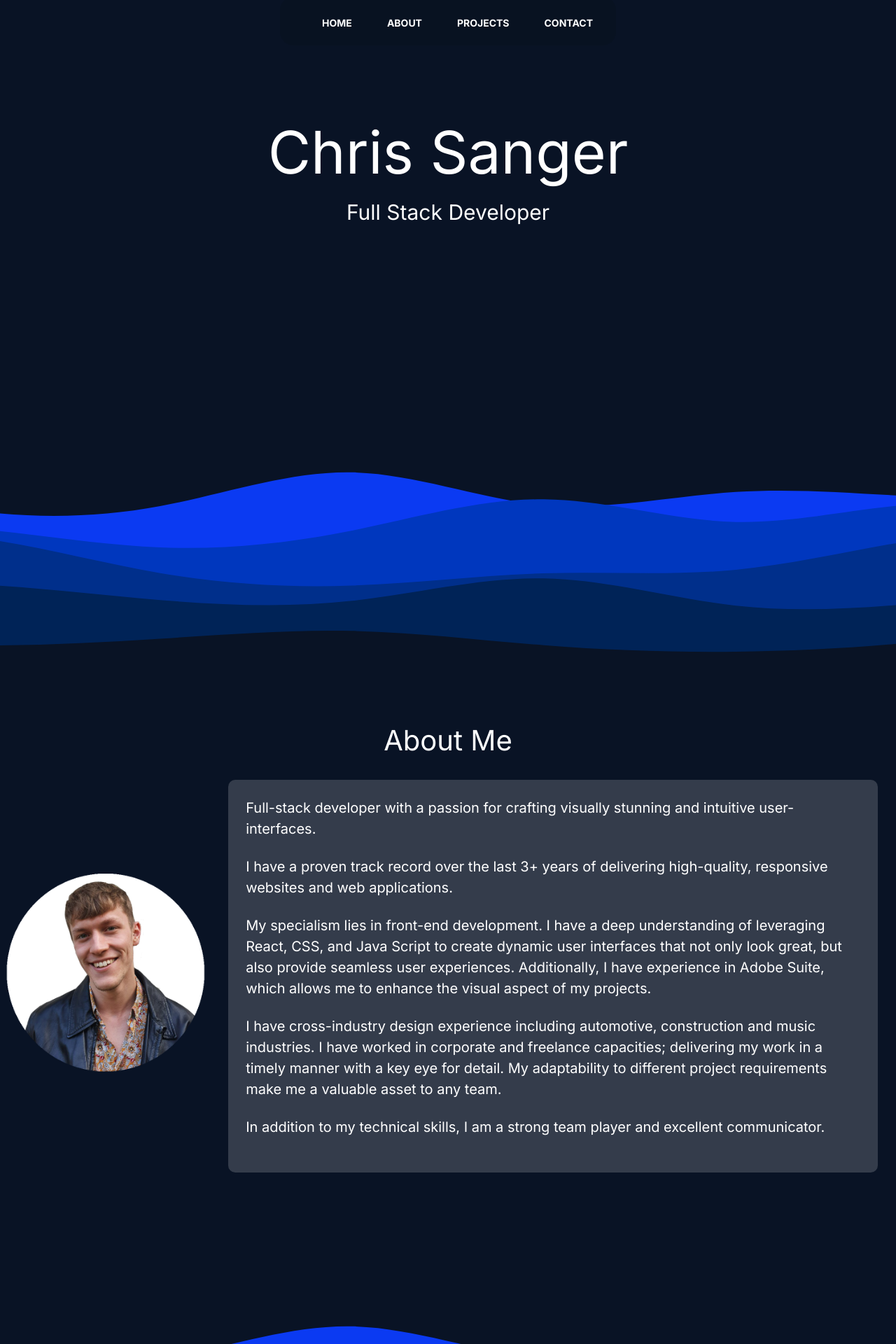
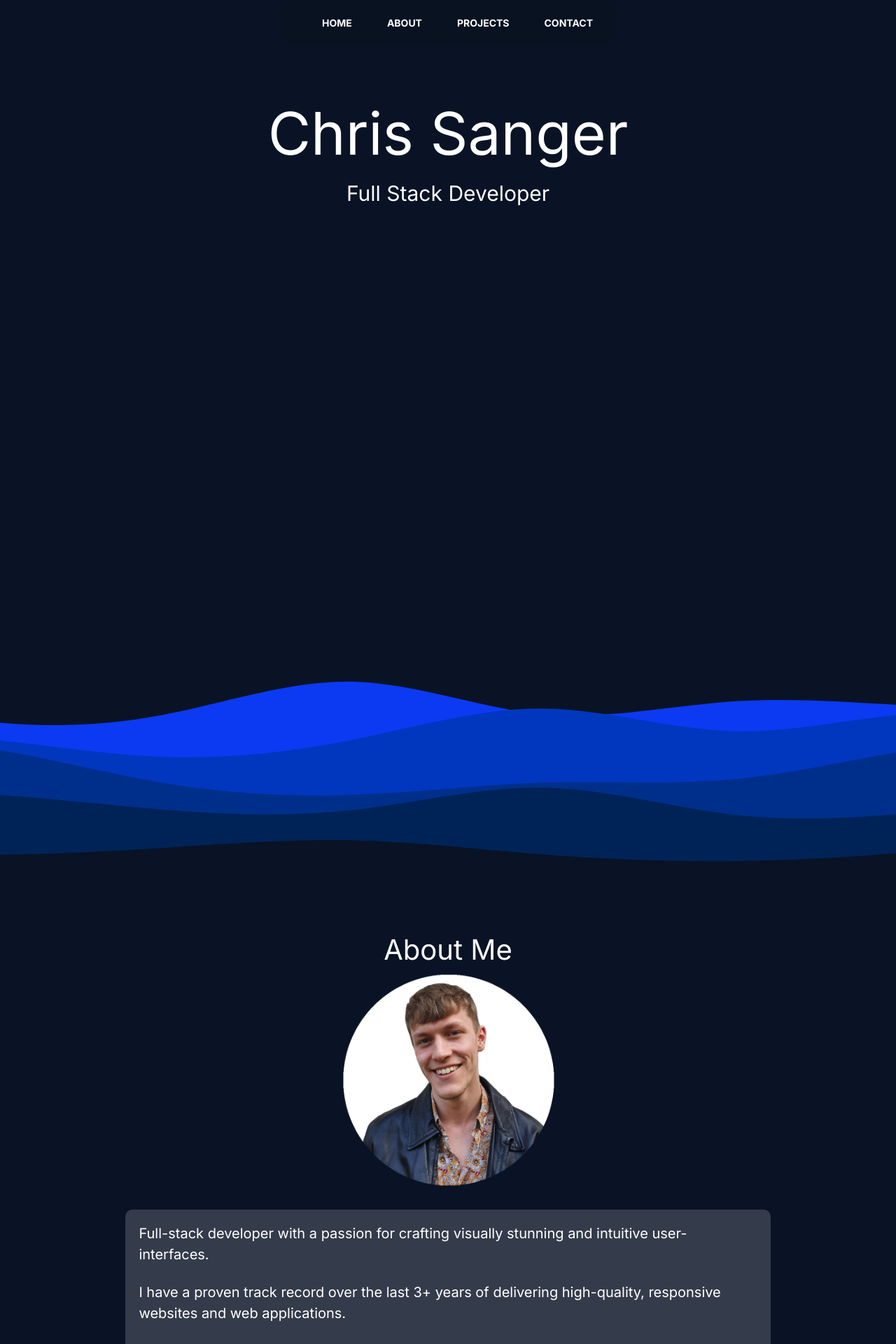
Before and after one commit to C0dingChris/Portfolio, a React (Create React App) app: page / in a window 1280 px wide. Shown: the top 1920 px of the page at 70% size. Built offline with nearby package versions, Linux system fonts and the light colour scheme.

Commit message:
Mobile version complete

```diff
--- a/src/Components/About/about.css
+++ b/src/Components/About/about.css
@@ -6,8 +6,27 @@
     margin: 2%;
     padding: 2%;
     text-align: start;
-    justify-content: center;
+
 }
+
+@media screen and (min-width: 726px) {
+    .about-wrapper {
+      display: flex;
+      flex-direction: row;
+
+
+    }
+    .about-container{
+        border-radius: 10px;
+        background-color: rgb(225, 225,225, 0.2) ;
+        min-width: 30rem;
+        max-width: 60rem;
+        margin: 2%;
+        padding: 2%;
+        text-align: start;
+        justify-content: center;
+    }
+  }
 p{
     font-size: 20px;
 }
@@ -24,7 +43,7 @@ p{
 .about-wrapper{
     display: flex;
     justify-content: center;
-    flex-direction: row;
+    flex-direction: column;
     align-items: center;
 
 }
--- a/src/Components/Card/card.css
+++ b/src/Components/Card/card.css
@@ -1,6 +1,4 @@
-.card-body{
-    background-color: white;
-}
+
 
 .card-para{
     text-align: left;
--- a/src/Components/Card/card.js
+++ b/src/Components/Card/card.js
@@ -2,7 +2,7 @@ import React from "react";
 
 export default function card(props) {
   return (
-    <div class="card w-1/2 bg-base-100 shadow-xl m-5">
+    <div class="card md:w-1/2 sm:w-100 bg-white/[.15]  shadow-xl m-5">
       <figure className="card-image">
         <img src={props.image} alt="Project" />
       </figure>
--- a/src/Components/Header/header.css
+++ b/src/Components/Header/header.css
@@ -4,12 +4,17 @@
     display: flex;
     align-items: center;
     justify-content: center;
-
+    flex-direction: row;
+    margin-top: 8rem;
 }
 
 
-  .Blob {
-    flex: 1;
-    max-width: 100%;
-    height: auto;
+
+  @media screen and (min-width: 726px) {
+    .header-wrapper{
+      display: flex;
+      align-items: center;
+      justify-content: center;
+      flex-direction: column;
   }
+  }
--- a/src/Components/Header/header.js
+++ b/src/Components/Header/header.js
@@ -9,8 +9,6 @@ export default class header extends Component {
         <div className="header-text">
           <h1>Chris Sanger</h1>
           <h3>Full Stack Developer</h3>
-        </div>
-        <div>
           <Blob></Blob>
         </div>
       </div>
--- a/src/projectsdata.js
+++ b/src/projectsdata.js
@@ -16,7 +16,7 @@ const projectsdata = [
     imgURL:
       "https://raw.githubusercontent.com/SchoolOfCode/bc13_w9_project-backend-team-granchio/main/HomePage.jpg",
     description:
-      "Rubbery Ducky is a platform where you can read, publish and comment completely anonymously. It is a platform aimed at allowing people to express problems, feelings, frustrations or just to have fun among us bootcamper peers. It also has an extra function that has the sole purpose of giving you feedback based on your mood.",
+      "AnonDuck, an anonymous chat application designed specifically for coding bootcampers to share their struggles with one another. I'm proud to have contributed to AnonDuck and to have had the opportunity to showcase my technical abilities while collaborating with a talented team of developers.",
     github:
       "https://github.com/SchoolOfCode/bc13_w9_project-frontend-team-granchio",
     liveLink: "https://granchio4ducky.netlify.app/",
@@ -25,9 +25,9 @@ const projectsdata = [
     id: "3",
     projectName: "API Space explorer",
     imgURL:
-      "https://i.pinimg.com/236x/92/12/18/9212184f170b32e6546bcd01b154a4ef.jpg",
+      "https://i.natgeofe.com/n/7e5a17ad-4e70-4bf5-a7b7-fdf2f625d5b8/01-solar-system-pia12114_orig_4x3.jpg",
     description:
-      "How do I render multiple elements in React? In Vue and React, we can only render one element. Even if we have multiple elements to render, there can only be a single root element. This means if we want to render two or more elements, we have to wrap them in another element or component. Commonly, the element used for this is a",
+      " REST API for searching planets. The goal was to create a simple and user-friendly platform for space enthusiasts to learn more about planets in our solar system. The API was built using Node.js, Express, and mySQL, with a front-end interface designed with React. The API allowed users to search for specific planets and receive detailed information about each one. The database included data such as the planet's name, distance from the sun, diameter, and more. ",
     github:
       "https://github.com/SchoolOfCode/bc13_w9_project-frontend-team-granchio",
     liveLink: "https://granchio4ducky.netlify.app/",
```
